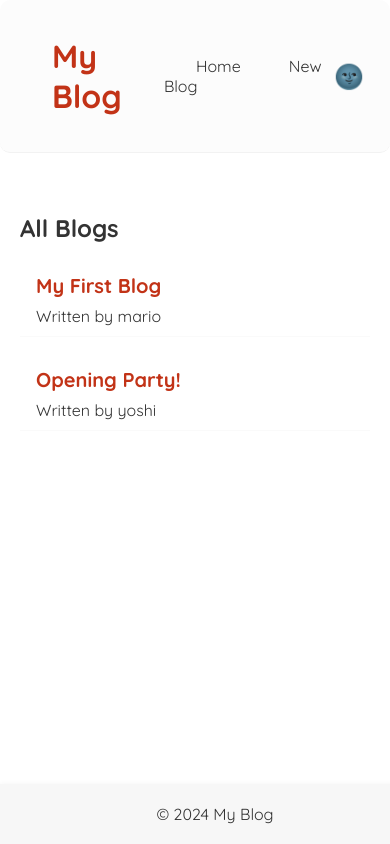
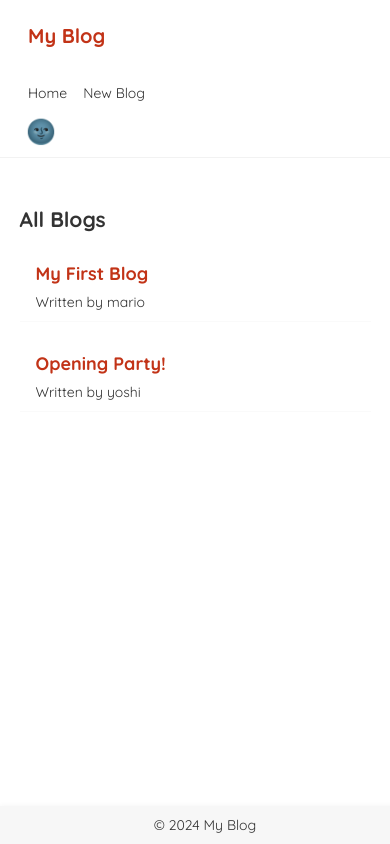
Before and after one commit to bardhoshimajlinda/blog-page, a React (Vite) app: page / in a window 390 px wide. Built offline with nearby package versions, Linux system fonts and the light colour scheme; data requests are answered from the project's data file.

Commit message:
responsive styles

```diff
--- a/src/index.css
+++ b/src/index.css
@@ -10,14 +10,13 @@ body {
   color: #333;
 }
 .navbar {
-  padding: 20px;
+  padding: 10px 20px;
   display: flex;
+  flex-wrap: wrap;
   align-items: center;
   max-width: 800px;
   margin: 0 auto;
   border-bottom: 1px solid #f2f2f2;
-  background-color: #f2f2f23f;
-  border-radius: 10px;
 }
 
 .navbar h1 {
@@ -204,3 +203,77 @@ body.dark-mode .not-found a:hover {
 .theme-toggle:hover {
   opacity: 0.8;
 }
+body.dark-mode .footer {
+  background-color: #00000000;
+  color: #f4f4f4;
+}
+
+/* responsive styles */
+@media (max-width: 768px) {
+  .navbar {
+    flex-direction: column;
+    align-items: flex-start;
+  }
+
+  .navbar .links {
+    margin-left: 0;
+    margin-top: 10px;
+    display: flex;
+    flex-wrap: wrap;
+  }
+
+  .navbar .link {
+    margin: 5px 0;
+    padding: 10px;
+  }
+
+  .content,
+  .blog-details,
+  .create {
+    max-width: 90%;
+    padding: 10px;
+  }
+
+  .footer {
+    padding: 10px;
+    font-size: 14px;
+  }
+
+  .blog-preview h2 {
+    font-size: 18px;
+  }
+
+  .create h2 {
+    font-size: 18px;
+  }
+}
+
+@media (max-width: 480px) {
+  .navbar h1 {
+    font-size: 20px;
+  }
+
+  .navbar .link {
+    font-size: 14px;
+    padding: 8px;
+  }
+
+  .content,
+  .blog-details,
+  .create {
+    padding: 8px;
+    font-size: 14px;
+  }
+
+  .create input,
+  .create textarea,
+  .create select {
+    font-size: 14px;
+    padding: 6px;
+  }
+
+  .create button,
+  .blog-details button {
+    padding: 6px;
+  }
+}
```
